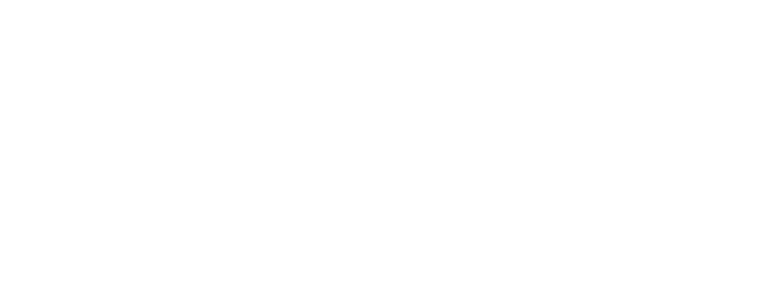
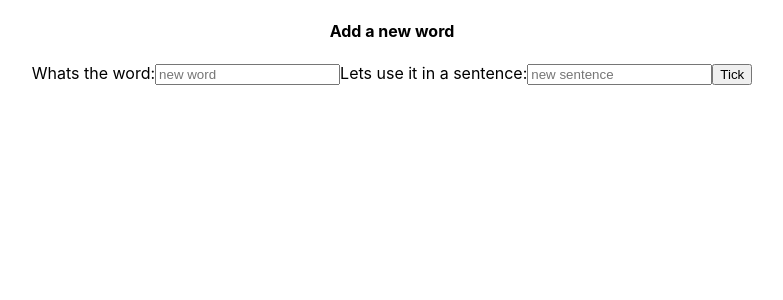
Before and after one commit to swethagumpena/daily-vocab, a React (Create React App) app: page /add-word in a window 1280 px wide. Shown: the top 300 px of the page, without its empty margins (248-1031 px from the left). Built offline with nearby package versions, Linux system fonts and the light colour scheme.

Commit message:
Create add word form

```diff
--- a/package.json
+++ b/package.json
@@ -6,6 +6,7 @@
     "@testing-library/jest-dom": "^5.11.9",
     "@testing-library/react": "^11.2.5",
     "@testing-library/user-event": "^12.8.3",
+    "formik": "^2.2.6",
     "prop-types": "^15.7.2",
     "react": "^17.0.1",
     "react-dom": "^17.0.1",
--- a/src/App.js
+++ b/src/App.js
@@ -5,10 +5,18 @@
 import './App.css';
 import Index from './components/Index/Index';
 import Home from './components/Home/Home';
+import AddWord from './components/AddWord/AddWord';
 
 function App() {
-  const [vocab] = useState({ eat: 'I am eating' });
-  // {word:sentence}
+  const [vocab] = useState([
+    { word: 'eat', sentence: 'I am eating' },
+    { word: 'eat', sentence: 'I am eating' },
+  ]);
+
+  const addNewVocab = (newVocab) => {
+    console.log(newVocab);
+  };
+
   return (
     <div className="App">
 
@@ -21,7 +29,10 @@
             <Home vocab={vocab} />
           </Route>
           <Route path="/add-word">
-            {/* <AddWord /> */}
+            <AddWord
+              vocab={vocab}
+              addNewVocab={addNewVocab}
+            />
           </Route>
         </Switch>
       </BrowserRouter>
--- /dev/null
+++ b/src/components/AddWord/AddWord.js
@@ -0,0 +1,57 @@
+/* eslint-disable no-unused-vars */
+/* eslint-disable react/prop-types */
+import React, { useState } from 'react';
+import { useFormik } from 'formik';
+
+const AddWord = ({ vocab, addNewVocab }) => {
+  const [addWordForm, setAddWordForm] = useState({
+    addWordData: {
+      word: '',
+      sentence: '',
+    },
+    submitted: false,
+  });
+
+  const formik = useFormik({
+    initialValues: addWordForm.addWordData,
+    onSubmit: (addWordData) => setAddWordForm({ addWordData, submitted: true }),
+  });
+
+  return (
+    <div>
+      <h4>Add a new word</h4>
+      {!addWordForm.submitted ? (
+        <>
+          {/* <p>What's the word</p> */}
+          <form onSubmit={formik.handleSubmit}>
+            <label htmlFor="word">
+              Whats the word:
+              <input
+                name="word"
+                type="text"
+                placeholder="new word"
+                onChange={formik.handleChange}
+              />
+            </label>
+
+            <label htmlFor="sentence">
+              Lets use it in a sentence:
+              <input
+                name="sentence"
+                type="text"
+                placeholder="new sentence"
+                onChange={formik.handleChange}
+              />
+            </label>
+
+            <button type="submit">Tick</button>
+          </form>
+        </>
+      ) : (
+        <p>{`Your word ${addWordForm.addWordData.word} has been added`}</p>
+      )}
+    </div>
+  );
+};
+
+export default AddWord;
```
Also changed, not shown: src/components/AddWord/AddWord.scss (added), 1 other file (tests, documents, lock files or other folders).
